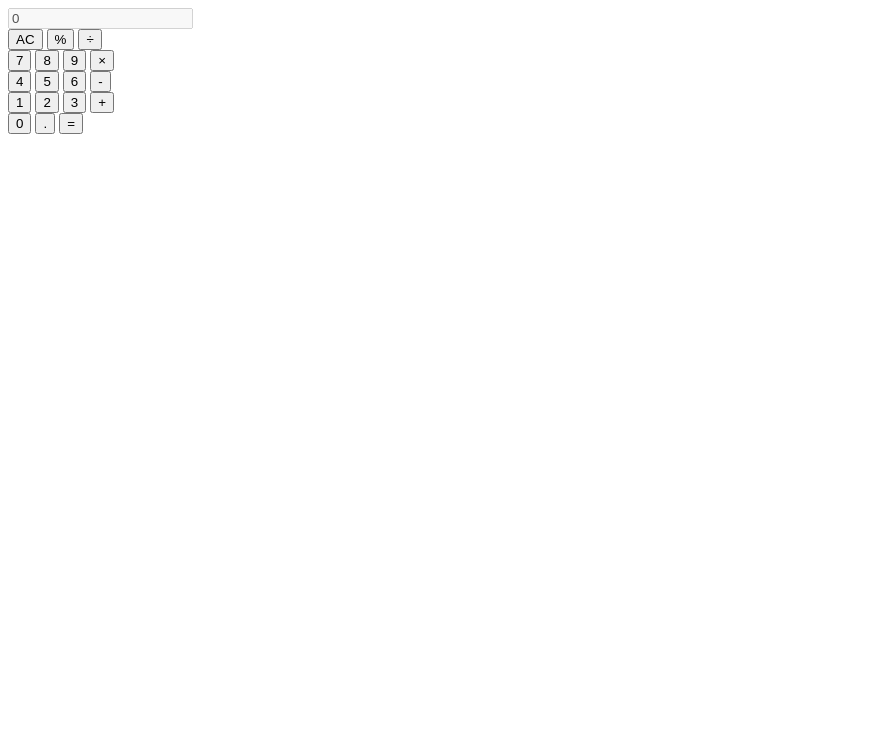
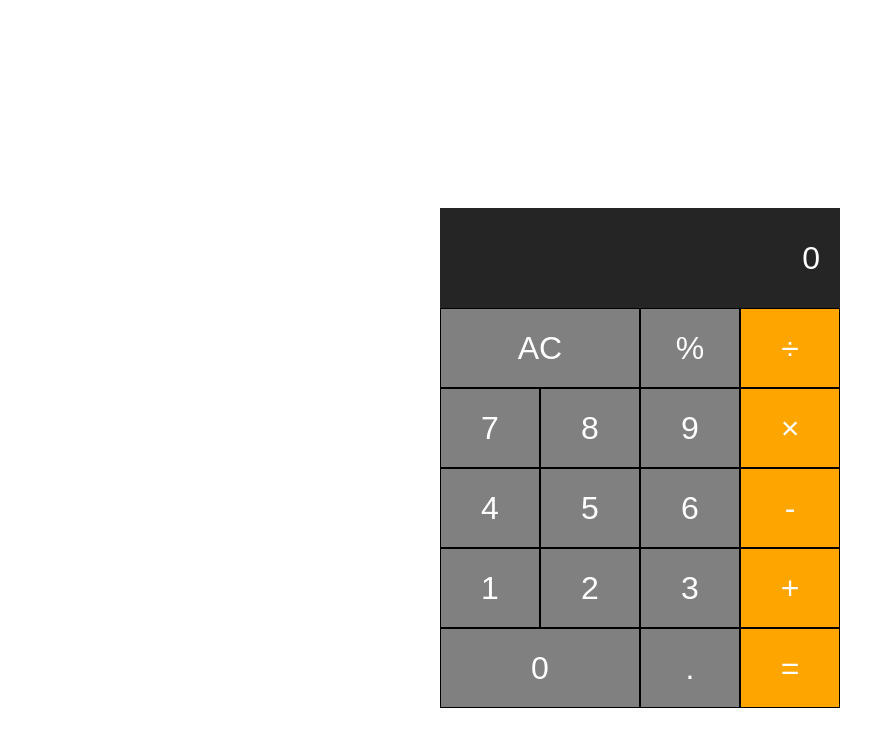
Before and after one commit to SandySaluja/Calculator, a plain HTML site: page index.html in a window 1280 px wide. Shown: the whole page, without its empty margins (0-895 px from the left). Drawn offline with Linux system fonts and the light colour scheme.

Commit message:
Update index.html

```diff
--- a/index.html
+++ b/index.html
@@ -2,7 +2,7 @@
 <head>
     <meta charset="utf-8">
     <title>Calculator</title>
-    <link rel="stylesheet" type="text/css" href="sylesheet.css">
+    <link rel="stylesheet" type="text/css" href="stylesheet.css">
 </head>
 
 <body>
```
